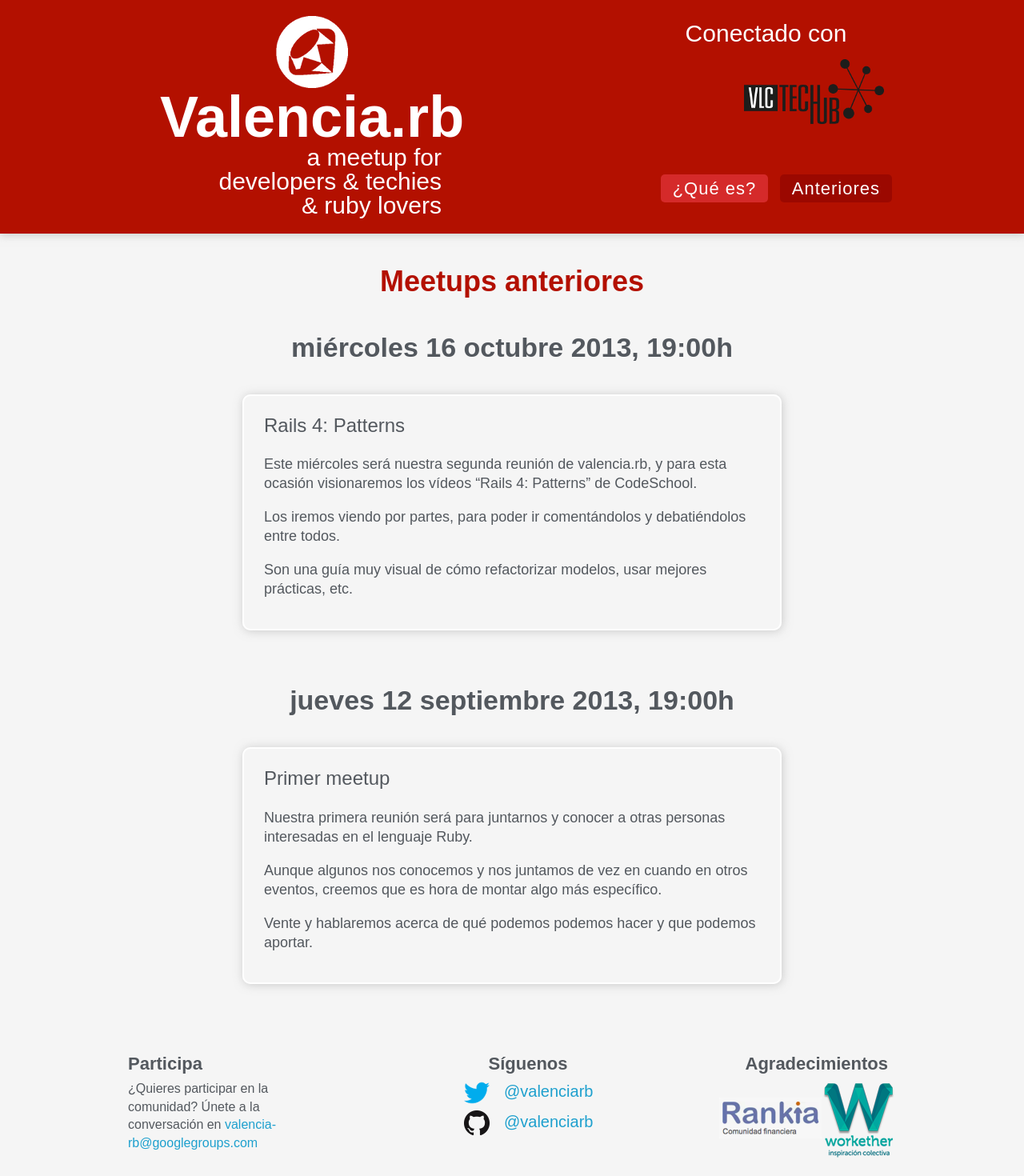
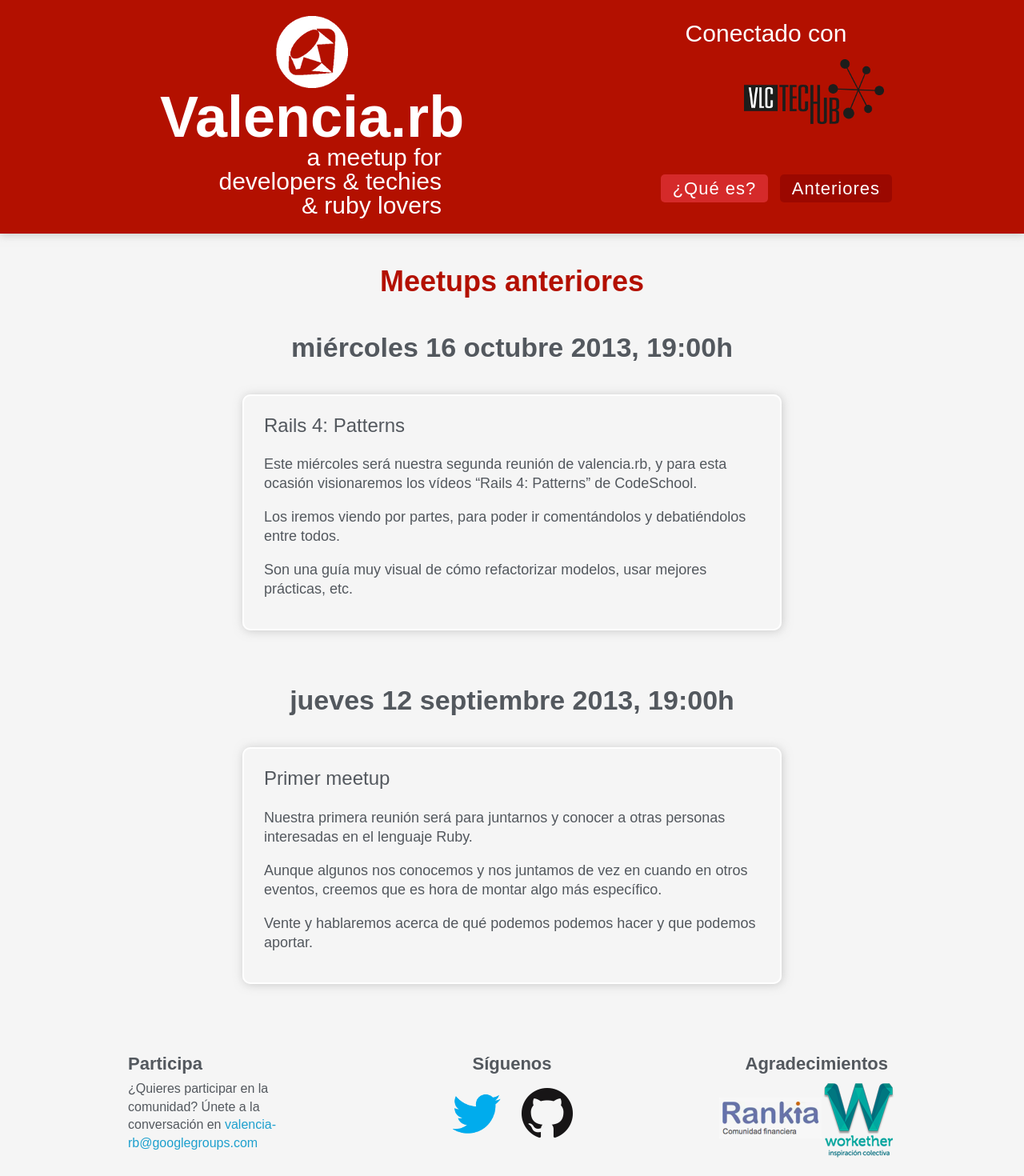
Before and after one commit to josacar/valenciarb.github.io, a Jekyll site: the page built from past.html, in a window 1280 px wide. Shown: the whole page at 80% size. Built offline with Jekyll 4.4.1, drawn with Linux system fonts in a browser that asks for light colours; some web fonts are replaced; Markdown is read by kramdown in place of the engine named in the settings.

Commit message:
Fix twitter and github buttons in large resolutions

```diff
--- a/_layouts/default.html
+++ b/_layouts/default.html
@@ -73,9 +73,9 @@
       </section>
       <section class="middle">
         <h3>Síguenos</h3>
-        <p>
-          <a target="_blank" href="https://twitter.com/valenciarb" class="twitter">@valenciarb</a>
-          <a target="_blank" href="https://github.com/valenciarb" class="github">@valenciarb</a>
+        <p class="center">
+          <a target="_blank" href="https://twitter.com/valenciarb" class="ir block twitter" title="Síguenos en twitter">@valenciarb</a>
+          <a target="_blank" href="https://github.com/valenciarb" class="ir block github" title="Síguenos en github">@valenciarb</a>
         </p>
       </section>
       <section class="last">
--- a/css/style.css
+++ b/css/style.css
@@ -19,6 +19,8 @@ fieldset { border: 0; margin: 0; padding: 0; }
 textarea { resize: vertical; }
 
 .chromeframe { margin: 0.2em 0; background: #ccc; color: #000; padding: 0.2em 0; }
+
+.center { margin-left: auto; margin-right: auto; }
 
 /* ===== general styles ========================================================= */
 body {
@@ -232,22 +234,22 @@ a.orange_button:hover {
 
     footer section.middle a{
       font-size: 20px;
-      margin-bottom: 10px;
-      display: block;
+      margin: 10px;
+      display: inline-block;
     }
 
   a.github {
-    background: url(../img/GitHub-Mark-32px.png) no-repeat top left;
-    width: 32px;
-    height: 32px;
-    padding-left: 50px;
+    background: url(../img/GitHub-Mark-64px.png) no-repeat top left;
+    width: 64px;
+    height: 64px;
+    margin: 0 auto;
   }
 
   a.twitter {
-    background: url(../img/twitter-bird-light-bgs.png) no-repeat top left;
-    width: 32px;
-    height: 32px;
-    padding-left: 50px;
+    background: url(../img/twitter-bird-light-bgs-big.png) no-repeat top left;
+    width: 64px;
+    height: 64px;
+    margin: 0 auto;
   }
 
   a.rankia {
@@ -437,8 +439,8 @@ a.orange_button:hover {
 
         footer section.middle a{
           font-size: 20px;
-          margin-bottom: 6px;
-          display: block;
+          margin: 10px;
+          display: inline-block;
         }
 
         footer section.last {
@@ -580,18 +582,6 @@ a.orange_button:hover {
       margin: 0 20px 0 0;
     }
 
-    footer section.middle {
-      width: 160px;
-      float: left;
-      margin: 0 100px 0;
-    }
-
-    footer section.middle a{
-      font-size: 20px;
-      margin-bottom: 6px;
-      display: block;
-    }
-
     footer section.last {
       float: right;
       text-align: right;
```
Also changed, not shown: img/GitHub-Mark-64px.png (added), img/twitter-bird-light-bgs-big.png (added).
